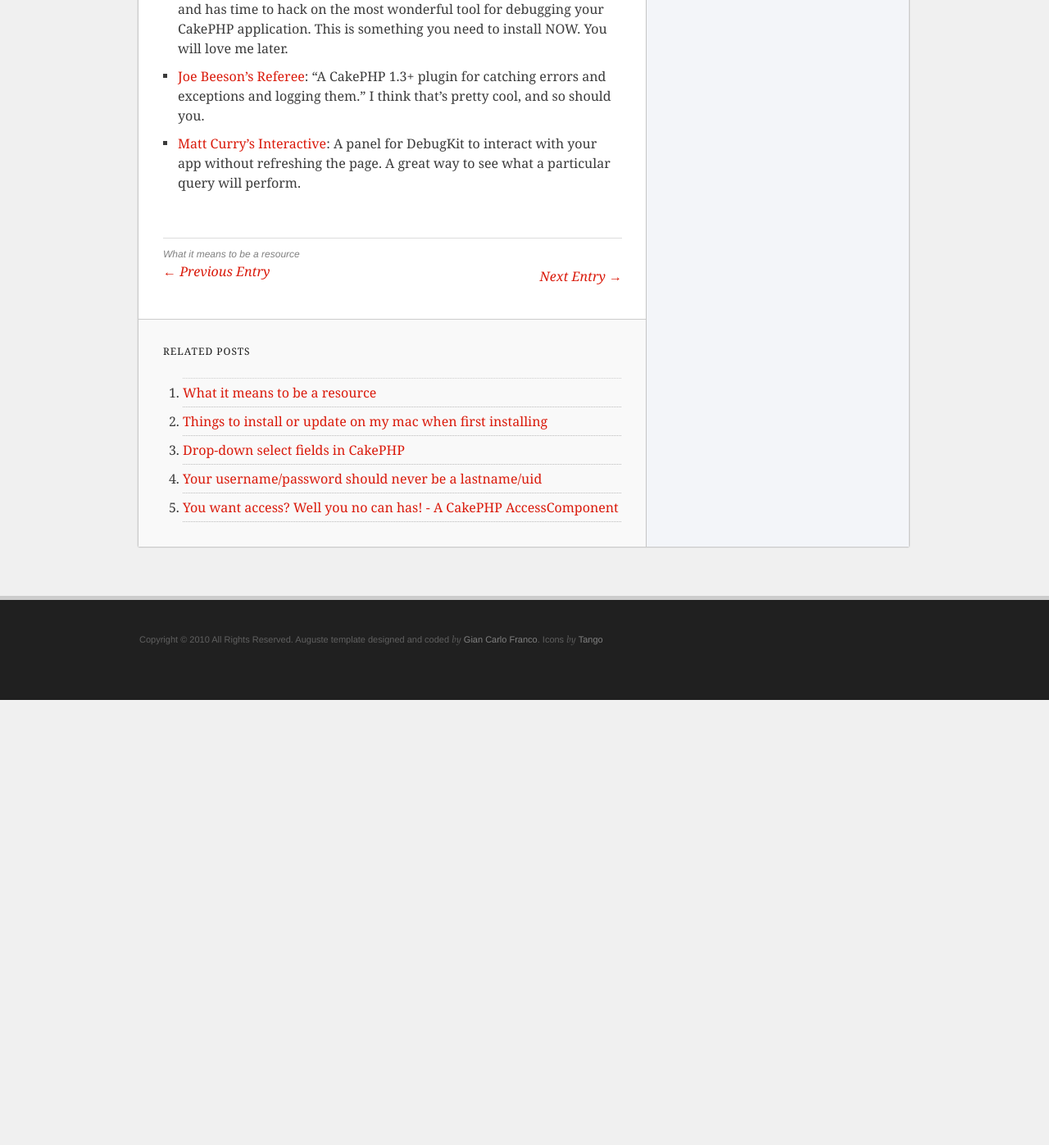
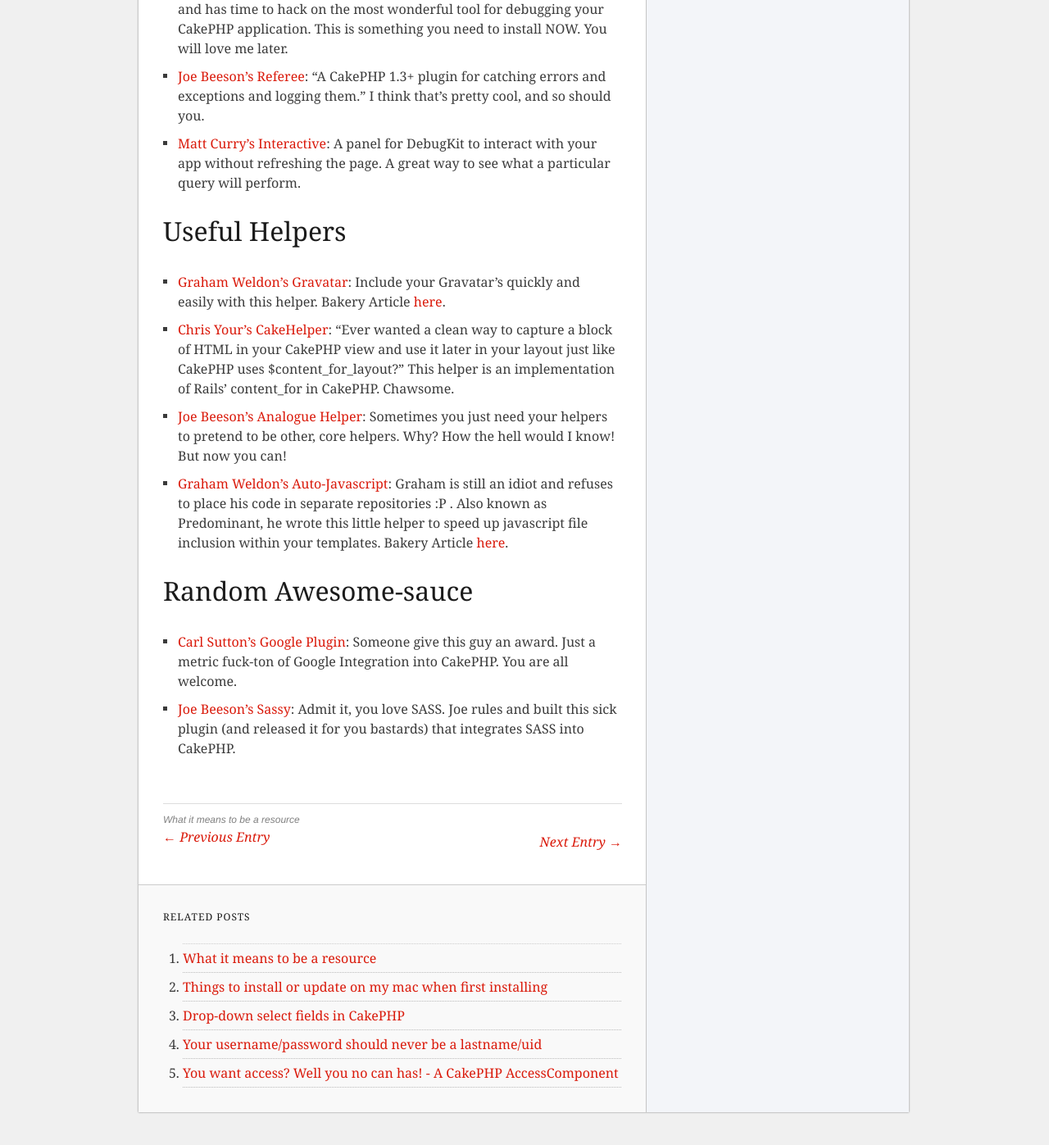
Before and after one commit to husayt/josediazgonzalez.com, a Jekyll site: the page built from _posts/2010-08-16-cakephp-plugins-a-biblical-retelling.markdown, in a window 1280 px wide and 1400 px high, scrolled down 3486 px. Shown: the top 1397 px of the window at 82% size. Built offline with Jekyll 4.4.1, drawn with Linux system fonts in a browser that asks for light colours; Markdown is read by kramdown in place of the engine named in the settings; before the commit the page ends 4340 px from its top, so only the background shows below that.

Commit message:
Adding section on Helpers and Random Awesome-sauce

```diff
--- a/_posts/2010-08-16-cakephp-plugins-a-biblical-retelling.markdown
+++ b/_posts/2010-08-16-cakephp-plugins-a-biblical-retelling.markdown
@@ -49,3 +49,13 @@
 - [Mark Story's DebugKit](http://github.com/cakephp/debug_kit): Honestly, this man is a monster. Not only is he a JS-Ninja and CakePHP-bashing fiend, but he also draws incessantly and has time to hack on the most wonderful tool for debugging your CakePHP application. This is something you need to install NOW. You will love me later.
 - [Joe Beeson's Referee](http://github.com/joebeeson/referee): "A CakePHP 1.3+ plugin for catching errors and exceptions and logging them." I think that's pretty cool, and so should you.
 - [Matt Curry's Interactive](http://github.com/mcurry/interactive): A panel for DebugKit to interact with your app without refreshing the page. A great way to see what a particular query will perform.
+
+# Useful Helpers
+- [Graham Weldon's Gravatar](http://github.com/predominant/CakePHP-Goodies/blob/master/views/helpers/gravatar.php): Include your Gravatar's quickly and easily with this helper. Bakery Article [here](http://bakery.cakephp.org/articles/view/gravatar-helper).
+- [Chris Your's CakeHelper](http://snipt.net/chrisyour/cakephp-content_for-capture-html-block-for-layout/): "Ever wanted a clean way to capture a block of HTML in your CakePHP view and use it later in your layout just like CakePHP uses $content_for_layout?" This helper is an implementation of Rails' content_for in CakePHP. Chawsome.
+- [Joe Beeson's Analogue Helper](http://github.com/joebeeson/analogue): Sometimes you just need your helpers to pretend to be other, core helpers. Why? How the hell would I know! But now you can!
+- [Graham Weldon's Auto-Javascript](http://github.com/predominant/CakePHP-Goodies/blob/master/views/helpers/auto_javascript.php): Graham is still an idiot and refuses to place his code in separate repositories :P . Also known as Predominant, he wrote this little helper to speed up javascript file inclusion within your templates. Bakery Article [here](http://bakery.cakephp.org/articles/view/automatic-javascript-includer-helper).
+
+# Random Awesome-sauce
+- [Carl Sutton's Google Plugin](http://github.com/dogmatic69/cakephp_google_plugin): Someone give this guy an award. Just a metric fuck-ton of Google Integration into CakePHP. You are all welcome.
+- [Joe Beeson's Sassy](http://github.com/joebeeson/sassy): Admit it, you love SASS. Joe rules and built this sick plugin (and released it for you bastards) that integrates SASS into CakePHP.
```
